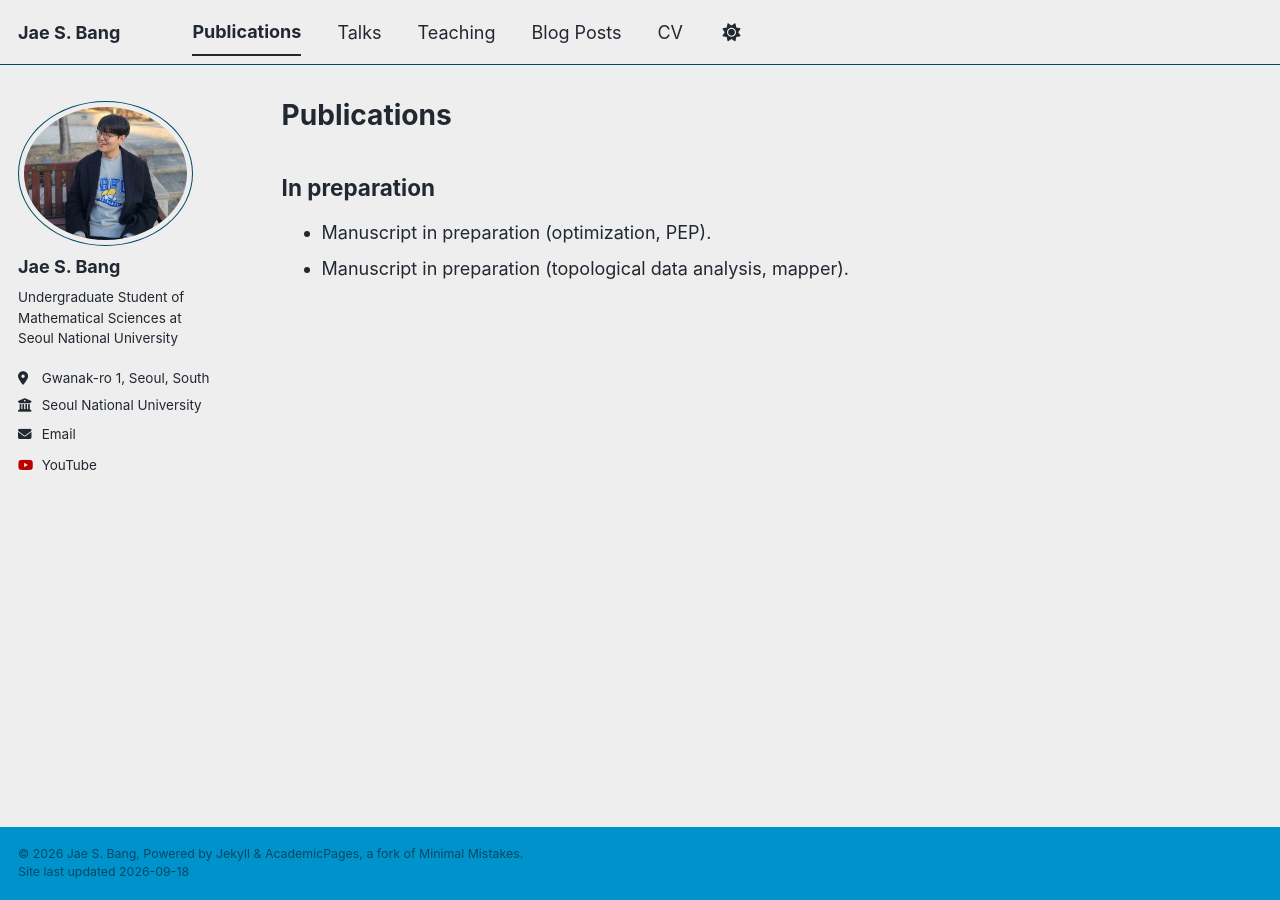
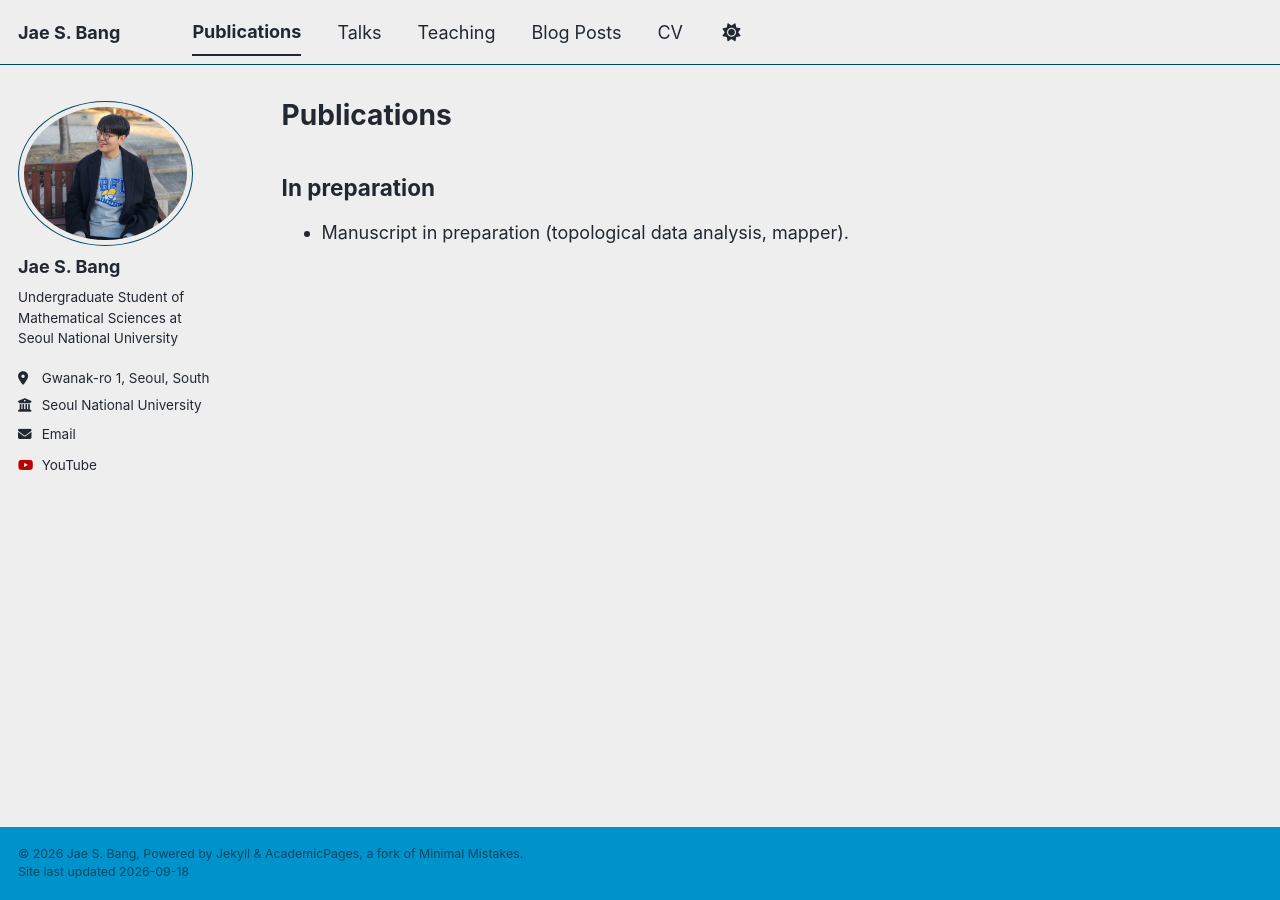
Before and after one commit to jae-s-bang/jae-s-bang.github.io, a Jekyll site: the page built from _pages/publications.html, in a window 1280 px wide. Built offline with Jekyll 4.4.1, drawn with Linux system fonts in a browser that asks for light colours; a script bundle is joined from its source files by our own code; library files that are not in the unit come from our copies.

Commit message:
Update publications.html

```diff
--- a/_pages/publications.html
+++ b/_pages/publications.html
@@ -13,7 +13,6 @@ author_profile: true
 
 <h2>In preparation</h2>
 <ul>
-  <li>Manuscript in preparation (optimization, PEP).</li>
   <li>Manuscript in preparation (topological data analysis, mapper).</li>
 </ul>
 
```
